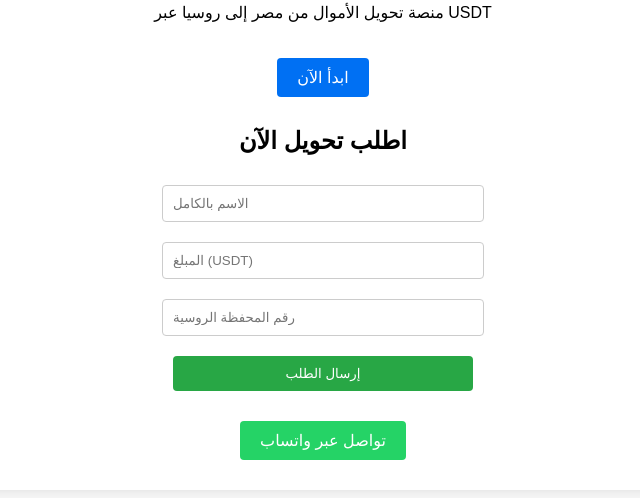
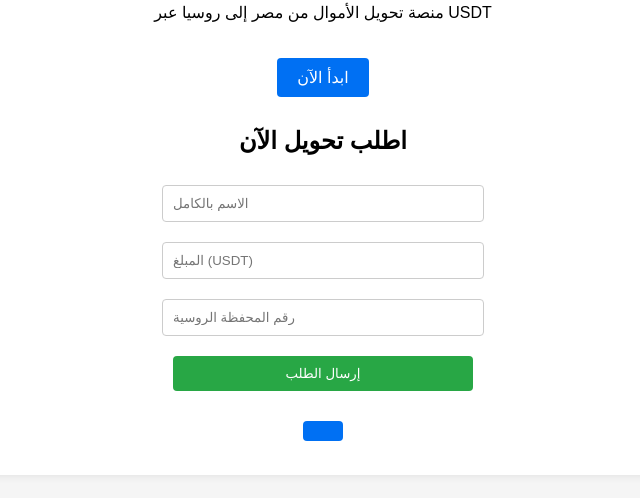
Before and after one commit to elgouker/-, a plain HTML site: page index.html in a window 1280 px wide. Shown: the part 166-664 px from the top of the page, without its empty margins (317-957 px from the left). Drawn offline with Linux system fonts and the light colour scheme.

Commit message:
Update index.html

```diff
--- a/index.html
+++ b/index.html
@@ -21,7 +21,7 @@
   <button type="submit">إرسال الطلب</button>
 </form>
 
-<a href="https://wa.me/201234567890" target="_blank" class="whatsapp-button">تواصل عبر واتساب</a>
+<a href="https://wa.me/201234567890"
 
     </div>
 </body>
```
